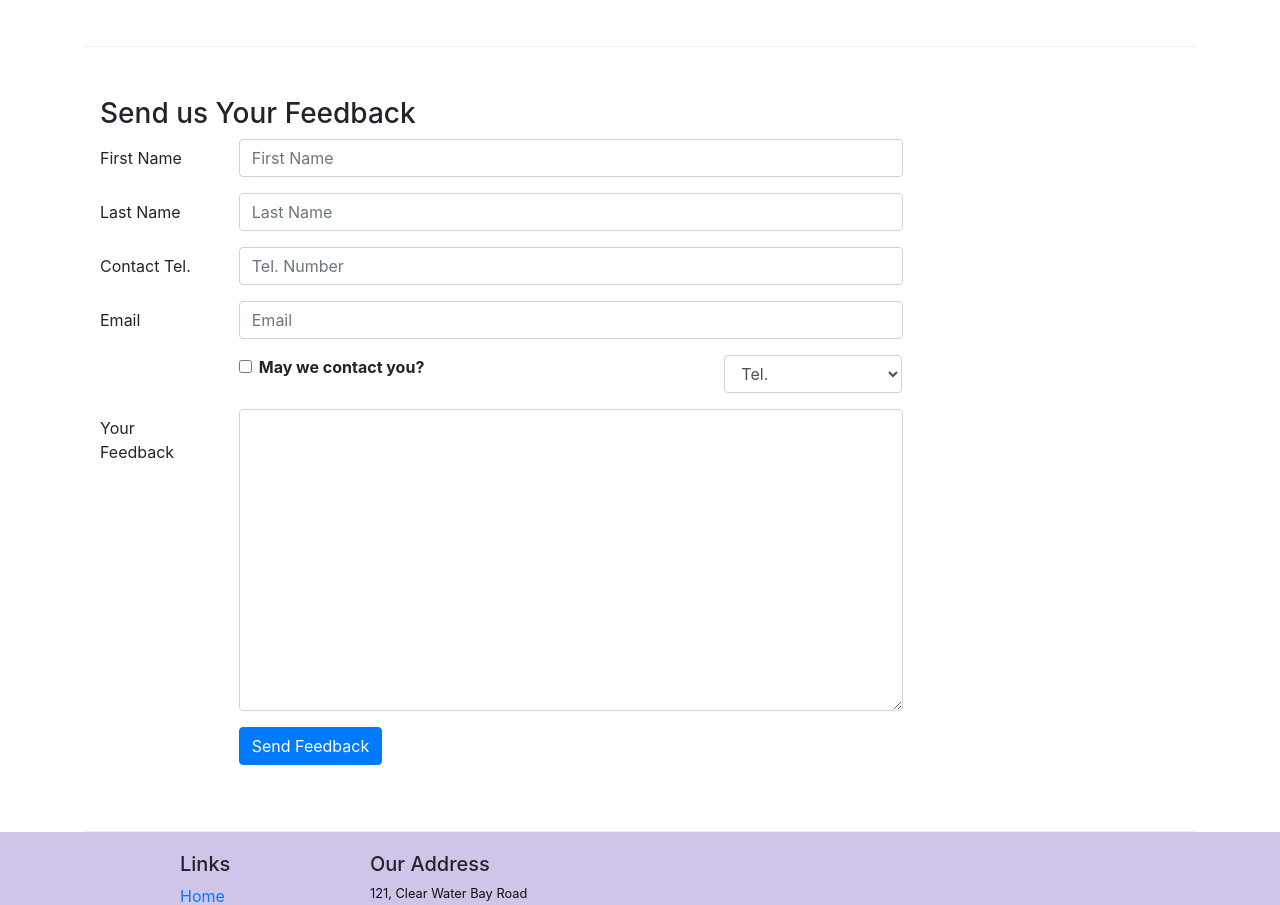
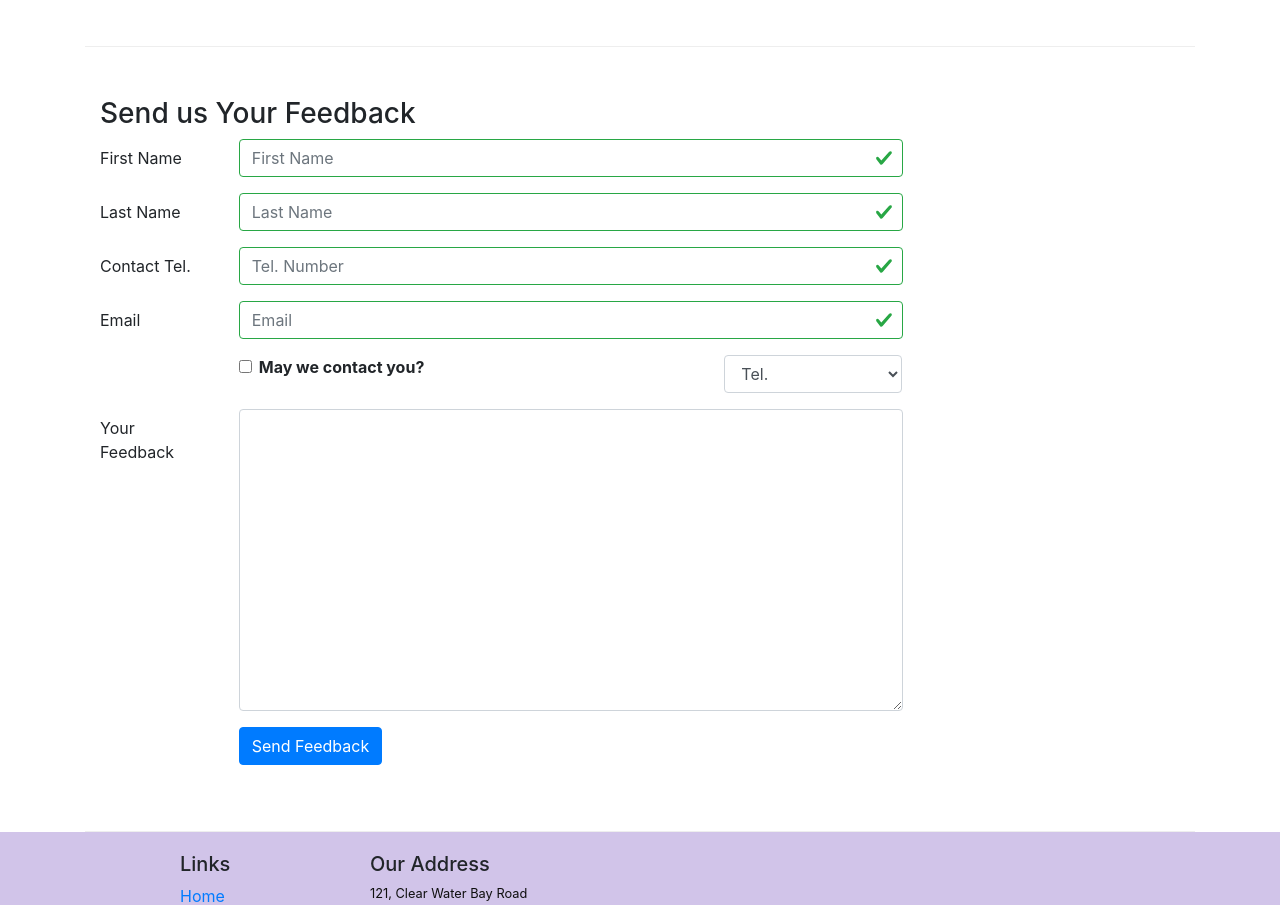
Before and after one commit to amalasyrafs/coursera-reactjs, a React (Create React App) app: page /contactus in a window 1280 px wide. Shown: the part 800-1705 px from the top of the page. Built offline with nearby package versions, Linux system fonts and the light colour scheme.

Commit message:
controlled form validation

```diff
--- a/src/components/ContactComponent.js
+++ b/src/components/ContactComponent.js
@@ -1,5 +1,5 @@
 import React, { Component } from "react";
-import { Breadcrumb, BreadcrumbItem, Button, Form, FormGroup, Label, Input, Col} from 'reactstrap';
+import { Breadcrumb, BreadcrumbItem, Button, Form, FormGroup, Label, Input, Col, FormFeedback} from 'reactstrap';
 import { Link } from 'react-router-dom'
 
 class Contact extends Component {
@@ -13,10 +13,17 @@
       email: '',
       agree: false,
       contactType: 'Tel.',
-      message: ''
+      message: '',
+      touched: {
+        firstname: false,
+        lastname: false,
+        telnum: false,
+        email: false
+      }
     }
     this.handleSubmit = this.handleSubmit.bind(this);
     this.handleInputChange = this.handleInputChange.bind(this);
+    this.handleBlur = this.handleBlur.bind(this);
   }
 
   handleInputChange(event) {
@@ -34,7 +41,42 @@
     event.preventDefault();
   }
 
+  handleBlur = field => (evt) => {
+    this.setState({
+      touched: {...this.state.touched, [field]:true}
+    });
+  }
+
+  validate(firstname, lastname, telnum, email) {
+    const errors = {
+      firstname: '',
+      lastname: '',
+      telnum: '',
+      email: ''
+    };
+
+    if(this.state.touched.firstname && firstname.length < 3)
+      errors.firstname = "First Name should be >= 3 characters";
+    else if (this.state.touched.firstname && firstname.length > 10)
+      errors.firstname = "First Name should be <= 10 characters";
+
+    if(this.state.touched.lastname && lastname.length < 3)
+      errors.lastname = "Last Name should be >= 3 characters";
+    else if (this.state.touched.lastname && lastname.length > 10)
+      errors.lastname = "Last Name should be <= 10 characters";
+
+    const reg = /^\d+$/;
+    if (this.state.touched.telnum && !reg.test(telnum))
+      errors.telnum = "Tel Number should contain numbers only";
+
+    if(this.state.touched.email && email.split('').filter(x => x === '@').length !== 1)
+      errors.email = "Email should contain a @ character";
+
+    return errors;
+  }
+
   render() {
+    const errors = this.validate(this.state.firstname, this.state.lastname, this.state.telnum, this.state.email)
     return (
       <div className="container">
         <div className="row">
@@ -102,28 +144,40 @@
                 <Label htmlFor ="firstname" md={2}>First Name</Label>
                 <Col md={10}>
                   <Input type="text" id="firstname" name="firstname"
-                    placeholder="First Name" value={this.state.firstname} onChange={this.handleInputChange}/>
+                    placeholder="First Name" value={this.state.firstname}
+                    onChange={this.handleInputChange} onBlur={this.handleBlur('firstname')}
+                    valid={errors.firstname === ''} invalid={errors.firstname !== ''}/>
+                  <FormFeedback>{errors.firstname}</FormFeedback>
                 </Col>
               </FormGroup>
               <FormGroup row>
                 <Label htmlFor ="lastname" md={2}>Last Name</Label>
                 <Col md={10}>
                   <Input type="text" id="lastname" name="lastname"
-                    placeholder="Last Name" value={this.state.lastname} onChange={this.handleInputChange}/>
+                    placeholder="Last Name" value={this.state.lastname}
+                    onChange={this.handleInputChange} onBlur={this.handleBlur('lastname')}
+                    valid={errors.lastname === ''} invalid={errors.lastname !== ''}/>
+                  <FormFeedback>{errors.lastname}</FormFeedback>
                 </Col>
               </FormGroup>
               <FormGroup row>
                 <Label htmlFor ="telnum" md={2}>Contact Tel.</Label>
                 <Col md={10}>
                   <Input type="tel" id="telnum" name="telnum"
-                    placeholder="Tel. Number" value={this.state.telnum} onChange={this.handleInputChange}/>
+                    placeholder="Tel. Number" value={this.state.telnum}
+                    onChange={this.handleInputChange} onBlur={this.handleBlur('telnum')}
+                    valid={errors.telnum === ''} invalid={errors.telnum !== ''}/>
+                  <FormFeedback>{errors.telnum}</FormFeedback>
                 </Col>
               </FormGroup>
               <FormGroup row>
                 <Label htmlFor ="email" md={2}>Email</Label>
                 <Col md={10}>
                   <Input type="email" id="email" name="email"
-                    placeholder="Email" value={this.state.email} onChange={this.handleInputChange}/>
+                    placeholder="Email" value={this.state.email}
+                    onChange={this.handleInputChange} onBlur={this.handleBlur('email')}
+                    valid={errors.email === ''} invalid={errors.email !== ''}/>
+                  <FormFeedback>{errors.email}</FormFeedback>
                 </Col>
               </FormGroup>
               <FormGroup row>
```
